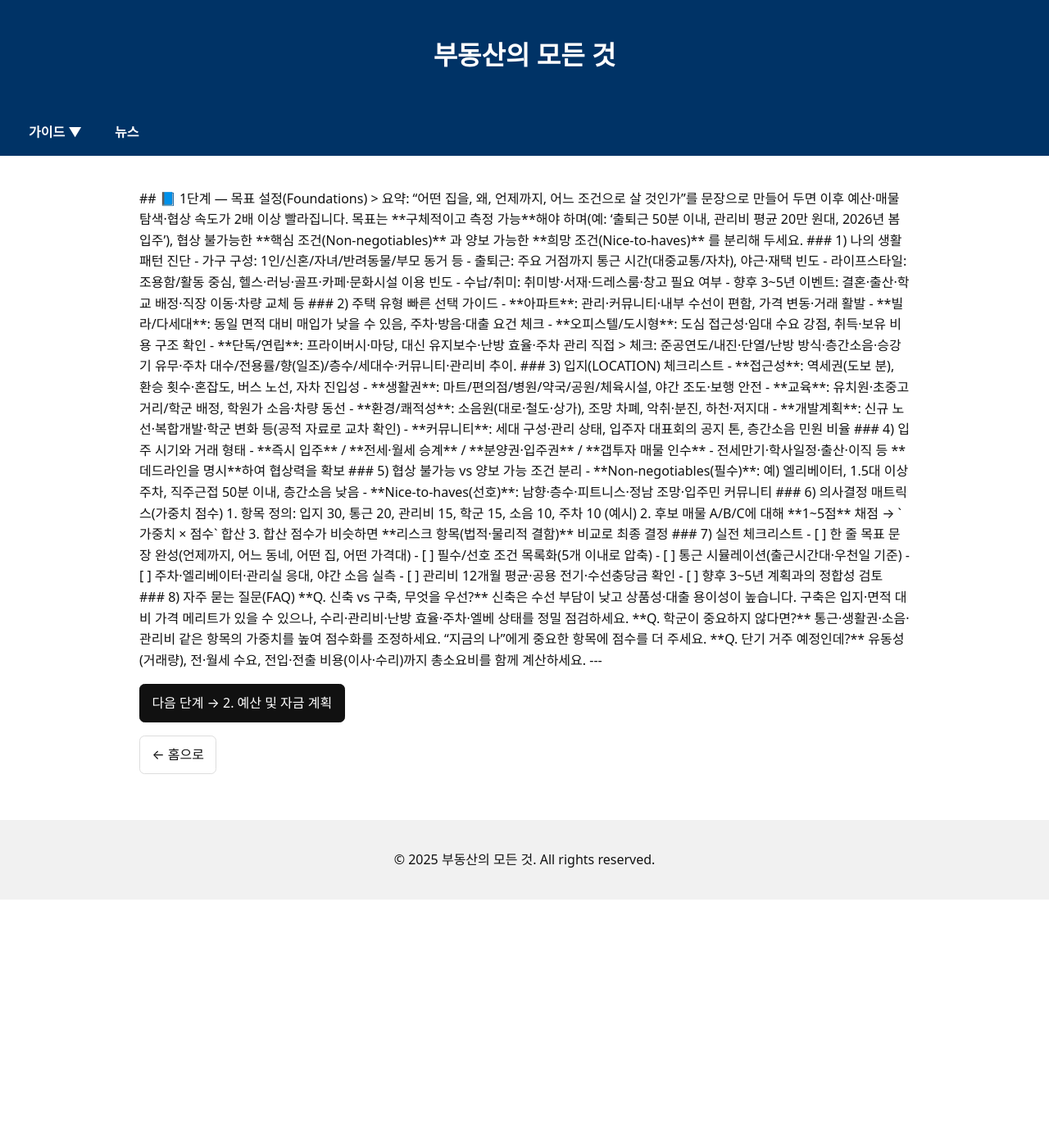
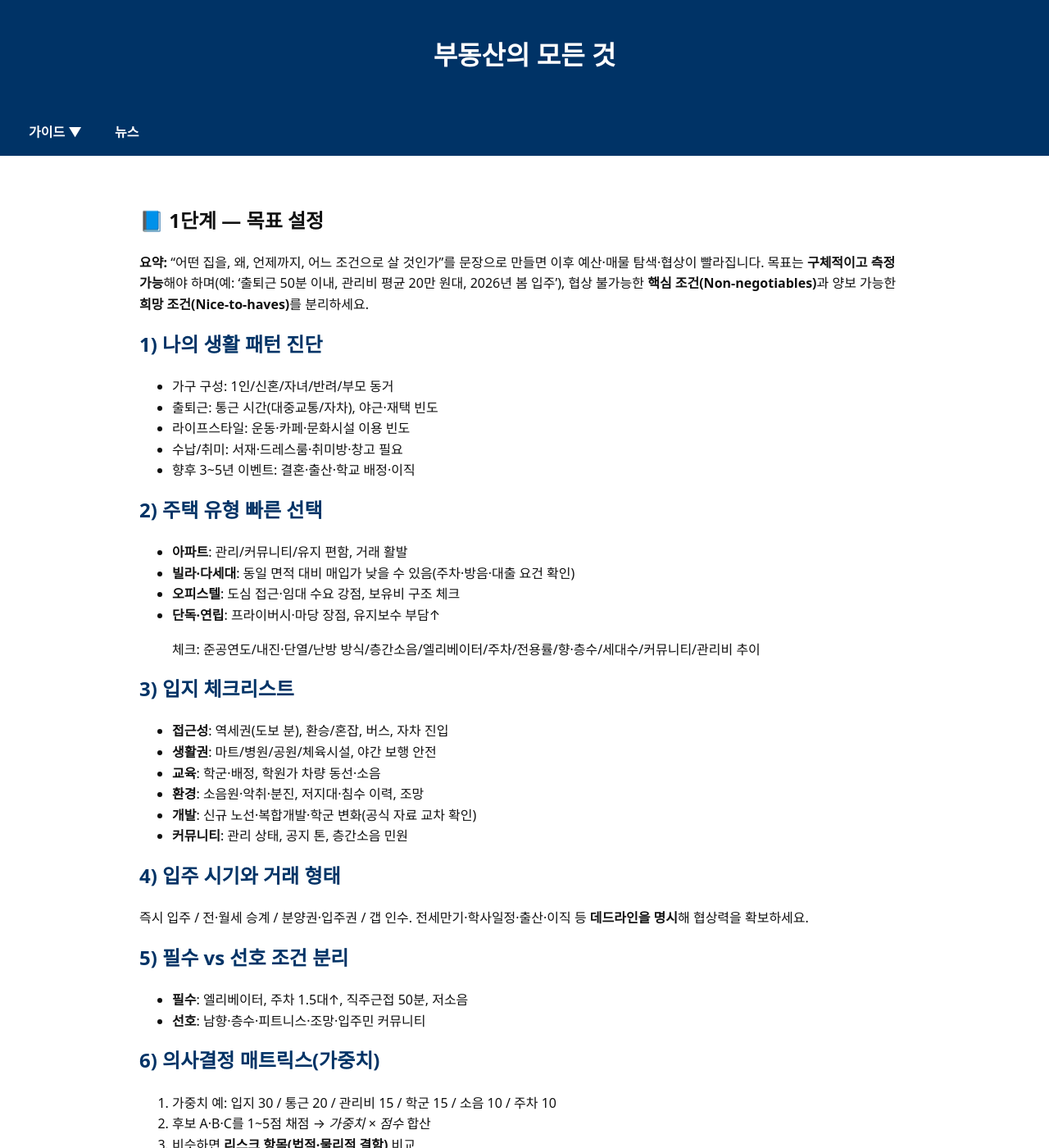
Before and after one commit to kimkisaa/land, a Jekyll site: the page built from guide/1-goal-setting.md, in a window 1280 px wide and 1400 px high. Shown: the whole window at 82% size. Built offline with Jekyll 4.4.1, drawn with Linux system fonts in a browser that asks for light colours; some of the changed text lies outside the part shown.

Commit message:
Update 1-goal-setting.md

```diff
--- a/guide/1-goal-setting.md
+++ b/guide/1-goal-setting.md
@@ -7,68 +7,69 @@ last_modified_at: 2025-08-11
 ---
 
 <section class="guide-detail">
+  <h1>📘 1단계 — 목표 설정</h1>
 
-## 📘 1단계 — 목표 설정(Foundations)
+  <p><strong>요약:</strong> “어떤 집을, 왜, 언제까지, 어느 조건으로 살 것인가”를 문장으로 만들면 이후 예산·매물 탐색·협상이 빨라집니다. 목표는 <strong>구체적이고 측정 가능</strong>해야 하며(예: ‘출퇴근 50분 이내, 관리비 평균 20만 원대, 2026년 봄 입주’), 협상 불가능한 <strong>핵심 조건(Non-negotiables)</strong>과 양보 가능한 <strong>희망 조건(Nice-to-haves)</strong>를 분리하세요.</p>
 
-> 요약: “어떤 집을, 왜, 언제까지, 어느 조건으로 살 것인가”를 문장으로 만들어 두면 이후 예산·매물 탐색·협상 속도가 2배 이상 빨라집니다. 목표는 **구체적이고 측정 가능**해야 하며(예: ‘출퇴근 50분 이내, 관리비 평균 20만 원대, 2026년 봄 입주’), 협상 불가능한 **핵심 조건(Non-negotiables)** 과 양보 가능한 **희망 조건(Nice-to-haves)** 를 분리해 두세요.
+  <h2>1) 나의 생활 패턴 진단</h2>
+  <ul>
+    <li>가구 구성: 1인/신혼/자녀/반려/부모 동거</li>
+    <li>출퇴근: 통근 시간(대중교통/자차), 야근·재택 빈도</li>
+    <li>라이프스타일: 운동·카페·문화시설 이용 빈도</li>
+    <li>수납/취미: 서재·드레스룸·취미방·창고 필요</li>
+    <li>향후 3~5년 이벤트: 결혼·출산·학교 배정·이직</li>
+  </ul>
 
-### 1) 나의 생활 패턴 진단
-- 가구 구성: 1인/신혼/자녀/반려동물/부모 동거 등
-- 출퇴근: 주요 거점까지 통근 시간(대중교통/자차), 야근·재택 빈도
-- 라이프스타일: 조용함/활동 중심, 헬스·러닝·골프·카페·문화시설 이용 빈도
-- 수납/취미: 취미방·서재·드레스룸·창고 필요 여부
-- 향후 3~5년 이벤트: 결혼·출산·학교 배정·직장 이동·차량 교체 등
+  <h2>2) 주택 유형 빠른 선택</h2>
+  <ul>
+    <li><strong>아파트</strong>: 관리/커뮤니티/유지 편함, 거래 활발</li>
+    <li><strong>빌라·다세대</strong>: 동일 면적 대비 매입가 낮을 수 있음(주차·방음·대출 요건 확인)</li>
+    <li><strong>오피스텔</strong>: 도심 접근·임대 수요 강점, 보유비 구조 체크</li>
+    <li><strong>단독·연립</strong>: 프라이버시·마당 장점, 유지보수 부담↑</li>
+  </ul>
+  <blockquote>체크: 준공연도/내진·단열/난방 방식/층간소음/엘리베이터/주차/전용률/향·층수/세대수/커뮤니티/관리비 추이</blockquote>
 
-### 2) 주택 유형 빠른 선택 가이드
-- **아파트**: 관리·커뮤니티·내부 수선이 편함, 가격 변동·거래 활발
-- **빌라/다세대**: 동일 면적 대비 매입가 낮을 수 있음, 주차·방음·대출 요건 체크
-- **오피스텔/도시형**: 도심 접근성·임대 수요 강점, 취득·보유 비용 구조 확인
-- **단독/연립**: 프라이버시·마당, 대신 유지보수·난방 효율·주차 관리 직접
+  <h2>3) 입지 체크리스트</h2>
+  <ul>
+    <li><strong>접근성</strong>: 역세권(도보 분), 환승/혼잡, 버스, 자차 진입</li>
+    <li><strong>생활권</strong>: 마트/병원/공원/체육시설, 야간 보행 안전</li>
+    <li><strong>교육</strong>: 학군·배정, 학원가 차량 동선·소음</li>
+    <li><strong>환경</strong>: 소음원·악취·분진, 저지대·침수 이력, 조망</li>
+    <li><strong>개발</strong>: 신규 노선·복합개발·학군 변화(공식 자료 교차 확인)</li>
+    <li><strong>커뮤니티</strong>: 관리 상태, 공지 톤, 층간소음 민원</li>
+  </ul>
 
-> 체크: 준공연도/내진·단열/난방 방식·층간소음·승강기 유무·주차 대수/전용률/향(일조)/층수/세대수·커뮤니티·관리비 추이.
+  <h2>4) 입주 시기와 거래 형태</h2>
+  <p>즉시 입주 / 전·월세 승계 / 분양권·입주권 / 갭 인수. 전세만기·학사일정·출산·이직 등 <strong>데드라인을 명시</strong>해 협상력을 확보하세요.</p>
 
-### 3) 입지(LOCATION) 체크리스트
-- **접근성**: 역세권(도보 분), 환승 횟수·혼잡도, 버스 노선, 자차 진입성
-- **생활권**: 마트/편의점/병원/약국/공원/체육시설, 야간 조도·보행 안전
-- **교육**: 유치원·초중고 거리/학군 배정, 학원가 소음·차량 동선
-- **환경/쾌적성**: 소음원(대로·철도·상가), 조망 차폐, 악취·분진, 하천·저지대
-- **개발계획**: 신규 노선·복합개발·학군 변화 등(공적 자료로 교차 확인)
-- **커뮤니티**: 세대 구성·관리 상태, 입주자 대표회의 공지 톤, 층간소음 민원 비율
+  <h2>5) 필수 vs 선호 조건 분리</h2>
+  <ul>
+    <li><strong>필수</strong>: 엘리베이터, 주차 1.5대↑, 직주근접 50분, 저소음</li>
+    <li><strong>선호</strong>: 남향·층수·피트니스·조망·입주민 커뮤니티</li>
+  </ul>
 
-### 4) 입주 시기와 거래 형태
-- **즉시 입주** / **전세·월세 승계** / **분양권·입주권** / **갭투자 매물 인수**
-- 전세만기·학사일정·출산·이직 등 **데드라인을 명시**하여 협상력을 확보
+  <h2>6) 의사결정 매트릭스(가중치)</h2>
+  <ol>
+    <li>가중치 예: 입지 30 / 통근 20 / 관리비 15 / 학군 15 / 소음 10 / 주차 10</li>
+    <li>후보 A·B·C를 1~5점 채점 → <em>가중치 × 점수</em> 합산</li>
+    <li>비슷하면 <strong>리스크 항목(법적·물리적 결함)</strong> 비교</li>
+  </ol>
 
-### 5) 협상 불가능 vs 양보 가능 조건 분리
-- **Non-negotiables(필수)**: 예) 엘리베이터, 1.5대 이상 주차, 직주근접 50분 이내, 층간소음 낮음
-- **Nice-to-haves(선호)**: 남향·층수·피트니스·정남 조망·입주민 커뮤니티
+  <h2>7) 실전 체크리스트</h2>
+  <ul>
+    <li>한 줄 목표 문장(언제/어디/어떤 집/가격대)</li>
+    <li>필수/선호 조건 5개 이내로 압축</li>
+    <li>통근 시뮬레이션(출근시간·우천일 기준)</li>
+    <li>주차·엘리베이터·관리실, 야간 소음 실측</li>
+    <li>관리비 12개월 평균·수선충당금 확인</li>
+    <li>3~5년 계획과의 정합성 점검</li>
+  </ul>
 
-### 6) 의사결정 매트릭스(가중치 점수)
-1. 항목 정의: 입지 30, 통근 20, 관리비 15, 학군 15, 소음 10, 주차 10 (예시)
-2. 후보 매물 A/B/C에 대해 **1~5점** 채점 → `가중치 × 점수` 합산
-3. 합산 점수가 비슷하면 **리스크 항목(법적·물리적 결함)** 비교로 최종 결정
+  <h2>FAQ</h2>
+  <p><strong>Q. 신축 vs 구축?</strong> 신축은 수선 부담↓·상품성↑, 구축은 입지/면적 대비 가격 메리트. 단열·난방·주차·엘베·관리비를 정밀 점검하세요.</p>
+  <p><strong>Q. 학군이 중요하지 않다면?</strong> 통근·생활권·관리비에 가중치를 높여 점수화하세요.</p>
+  <p><strong>Q. 단기 거주 예정?</strong> 유동성(거래량), 전·월세 수요, 이사·수리 비용까지 총소요비로 비교하세요.</p>
 
-### 7) 실전 체크리스트
-- [ ] 한 줄 목표 문장 완성(언제까지, 어느 동네, 어떤 집, 어떤 가격대)
-- [ ] 필수/선호 조건 목록화(5개 이내로 압축)
-- [ ] 통근 시뮬레이션(출근시간대·우천일 기준)
-- [ ] 주차·엘리베이터·관리실 응대, 야간 소음 실측
-- [ ] 관리비 12개월 평균·공용 전기·수선충당금 확인
-- [ ] 향후 3~5년 계획과의 정합성 검토
-
-### 8) 자주 묻는 질문(FAQ)
-**Q. 신축 vs 구축, 무엇을 우선?**
-신축은 수선 부담이 낮고 상품성·대출 용이성이 높습니다. 구축은 입지·면적 대비 가격 메리트가 있을 수 있으나, 수리·관리비·난방 효율·주차·엘베 상태를 정밀 점검하세요.
-
-**Q. 학군이 중요하지 않다면?**
-통근·생활권·소음·관리비 같은 항목의 가중치를 높여 점수화를 조정하세요. “지금의 나”에게 중요한 항목에 점수를 더 주세요.
-
-**Q. 단기 거주 예정인데?**
-유동성(거래량), 전·월세 수요, 전입·전출 비용(이사·수리)까지 총소요비를 함께 계산하세요.
-
----
-
-<p><a class="btn primary" href="{{ '/guide/2-budget-plan/' | relative_url }}">다음 단계 → 2. 예산 및 자금 계획</a></p>
-<p><a class="btn" href="{{ '/' | relative_url }}">← 홈으로</a></p>
-
+  <p><a class="btn primary" href="{{ '/guide/2-budget-plan/' | relative_url }}">다음 단계 → 2. 예산 및 자금 계획</a>
+     <a class="btn" href="{{ '/' | relative_url }}">← 홈으로</a></p>
 </section>
```
